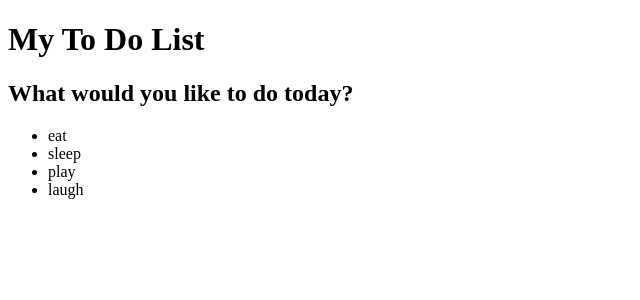
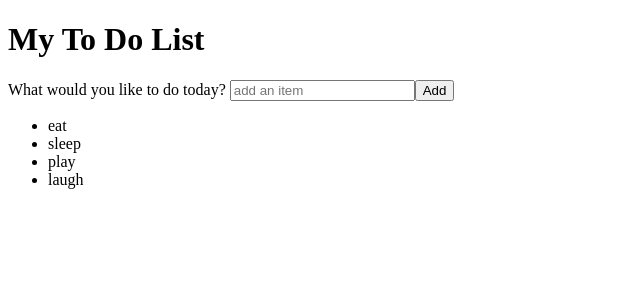
Before and after one commit to amandakso/angular-todo, an Angular app: page / in a window 1280 px wide. Shown: the top 300 px of the page, without its empty margins (0-640 px from the left). Built offline with nearby package versions, Linux system fonts and the light colour scheme.

Commit message:
add items to the list

```diff
--- a/src/app/app.component.html
+++ b/src/app/app.component.html
@@ -1,6 +1,9 @@
 <div class="main">
   <h1>{{ componentTitle}}</h1>
-  <h2>What would you like to do today?</h2>
+  <label for="addItemInput">What would you like to do today? </label>
+  <input #newItem placeholder="add an item" (keyup.enter)="addItem(newItem.value); newItem.value= ''"
+    class="lg-text-input" id="addItemInput" />
+  <button class="btn-primary" (click)="addItem(newItem.value)">Add</button>
   <ul>
     <li *ngFor="let item of items">{{item.description}}</li>
   </ul>
--- a/src/app/app.component.ts
+++ b/src/app/app.component.ts
@@ -20,6 +20,11 @@
     { description: 'laugh', done: false },
   ];
 
+  addItem(description: string) {
+    if (!description) return;
+    this.allItems.unshift({ description, done: false });
+  }
+
   get items() {
     if (this.filter === 'all') {
       return this.allItems;
```
